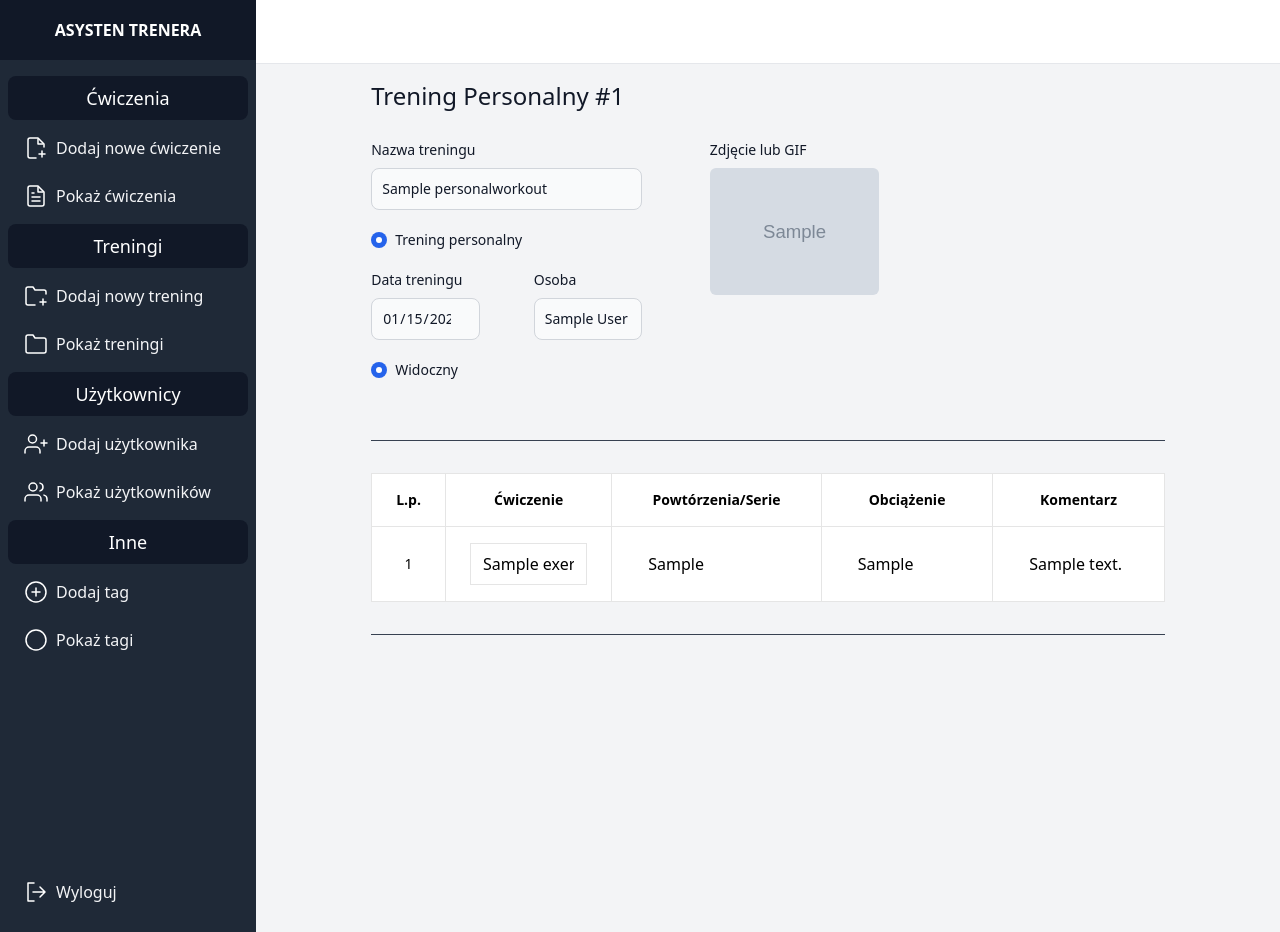
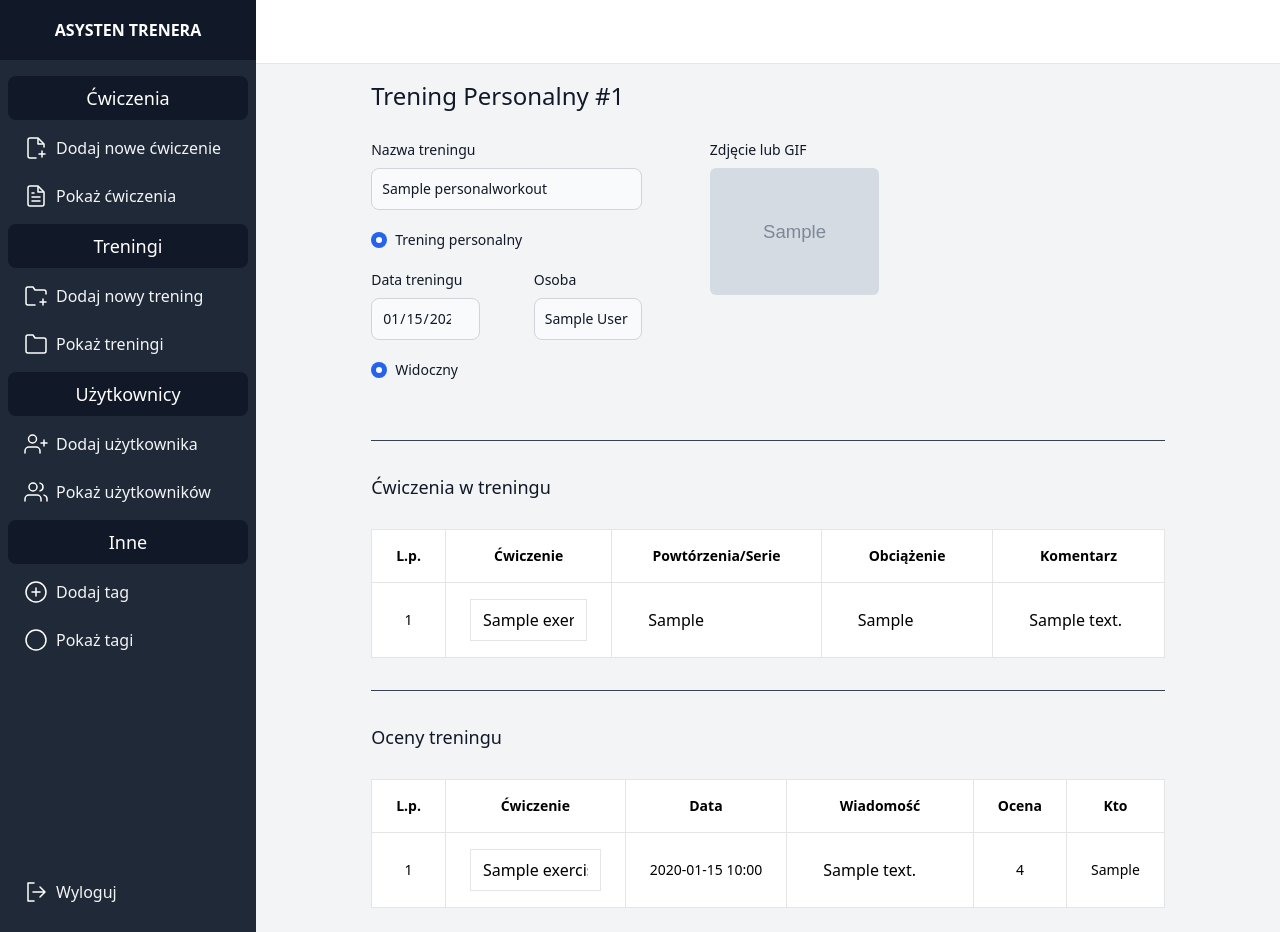
Before and after one commit to 321nomyzS/FitnessApp_server, a Django app: page /training/personal/1 in a window 1280 px wide. Run offline with Django 4.2, Linux system fonts and the light colour scheme; a user stored in the database is signed in; tables that the repository leaves empty hold one stand-in row (values such as "Sample post"); grey boxes marked "Sample" are stand-in pictures; some libraries are stand-ins or nearby versions.

Commit message:
Add feedback feature

```diff
--- a/trener/models.py
+++ b/trener/models.py
@@ -151,3 +151,13 @@ class PersonalWorkout(models.Model):
 
     def __str__(self):
         return f"Personal Workout on {self.workout_date}"
+
+
+class Feedback(models.Model):
+    id = models.AutoField(primary_key=True)
+    message = models.TextField(blank=True)
+    rating = models.IntegerField(blank=True)
+    personal_workout = models.ForeignKey('PersonalWorkout', on_delete=models.CASCADE)
+    exercise = models.ForeignKey('Exercise', on_delete=models.CASCADE)
+    date = models.DateTimeField(auto_now_add=True)
+    person = models.ForeignKey('Person', on_delete=models.CASCADE)
--- a/trener/views.py
+++ b/trener/views.py
@@ -9,6 +9,7 @@ from django.shortcuts import render, get_object_or_404, redirect
 from django.views.decorators.csrf import csrf_protect
 from .forms import ExerciseForm, MyTrainingForm, ClientForm
 from .models import Exercise, GeneralWorkout, PersonalWorkout, WorkoutExercise
+from django.utils import timezone
 
 
 @login_required
@@ -361,8 +362,9 @@ def show_general_training(request, id):
 def show_personal_training(request, id):
     personal_training = PersonalWorkout.objects.get(id=id)
     workout_exercises = WorkoutExercise.objects.filter(personal_workout_id=id)
+    feedback = Feedback.objects.filter(personal_workout=personal_training)
     return render(request, 'show_training.html',
-                  {'training': personal_training, 'workout_exercises': workout_exercises})
+                  {'training': personal_training, 'workout_exercises': workout_exercises, 'feedback': feedback})
 
 
 @login_required
--- a/trener_style/static/css/dist/styles.css
+++ b/trener_style/static/css/dist/styles.css
@@ -1023,6 +1023,10 @@ select {
   margin-bottom: calc(1rem * var(--tw-space-y-reverse));
 }
 
+.overflow-auto {
+  overflow: auto;
+}
+
 .overflow-y-auto {
   overflow-y: auto;
 }
@@ -1139,14 +1143,14 @@ select {
   background-color: rgb(185 28 28 / var(--tw-bg-opacity));
 }
 
+.bg-violet-500 {
+  --tw-bg-opacity: 1;
+  background-color: rgb(139 92 246 / var(--tw-bg-opacity));
+}
+
 .bg-white {
   --tw-bg-opacity: 1;
   background-color: rgb(255 255 255 / var(--tw-bg-opacity));
-}
-
-.bg-violet-500 {
-  --tw-bg-opacity: 1;
-  background-color: rgb(139 92 246 / var(--tw-bg-opacity));
 }
 
 .fill-gray-400 {
--- a/trener_style/templates/show_training.html
+++ b/trener_style/templates/show_training.html
@@ -73,6 +73,11 @@
         <hr class="h-px mx-auto w-full my-8 bg-gray-700 border-0">
 
         <!-- Lista ćwiczeń -->
+        <div>
+            <p class="font-medium text-gray-900 text-lg mb-7">
+                Ćwiczenia w treningu
+            </p>
+        </div>
         <table class="min-w-full border border-neutral-200 text-center text-sm font-light text-surface bg-white">
         <thead class="border-neutral-200 font-medium">
             <tr>
@@ -97,6 +102,48 @@
         </table>
 
         <hr class="h-px mx-auto w-full my-8 bg-gray-700 border-0">
+
+    <!-- Lista ocen -->
+        <div>
+            <p class="font-medium text-gray-900 text-lg mb-7">
+                Oceny treningu
+            </p>
+        </div>
+    <table class="min-w-full border border-neutral-200 text-center text-sm font-light text-surface bg-white">
+        <thead class="border-neutral-200 font-medium">
+            <tr>
+                <th class="border-e border-neutral-200 px-6 py-4">L.p.</th>
+                <th class="border-e border-neutral-200 px-6 py-4">Ćwiczenie</th>
+                <th class="border-e border-neutral-200 px-6 py-4">Data</th>
+                <th class="border-e border-neutral-200 px-6 py-4">Wiadomość</th>
+                <th class="border-e border-neutral-200 px-6 py-4">Ocena</th>
+                <th class="border-e border-neutral-200 px-6 py-4">Kto</th>
+            </tr>
+        </thead>
+        <tbody>
+        </tbody>
+            {% for feedback_i in feedback %}
+                {% if feedback_i.exercise %}
+                <tr>
+                    <td class="whitespace-nowrap border-e border-t border-neutral-200 px-6 py-4">{{ forloop.counter }}</td>
+                    <td class="whitespace-nowrap border-e border-t border-neutral-200 px-6 py-4"><input class="rounded-m border-neutral-200 w-full" type="text" value="{{ feedback_i.exercise.title }}" disabled></td>
+                    <td class="whitespace-nowrap border-e border-t border-neutral-200 px-6 py-4">{{ feedback_i.date|date:"Y-m-d H:i" }}</td>
+                    <td class="whitespace-nowrap border-e border-t border-neutral-200 px-6 py-4"><input class="w-full border-none" type="text" value="{{ feedback_i.message }}" disabled></td>
+                    <td class="whitespace-nowrap border-e border-t border-neutral-200 px-6 py-4">{{ feedback_i.rating }}</td>
+                    <td class="whitespace-nowrap border-e border-t border-neutral-200 px-6 py-4">{{ feedback_i.person.first_name }}</td>
+                </tr>
+                {% endif %}
+            {% endfor %}
+            {% for feedback_i in feedback %}
+                {% if not feedback_i.exercise %}
+                    <th colspan="2" class="whitespace-nowrap border-e border-t border-neutral-200 px-6 py-4">Podsumowanie</th>
+                    <td class="whitespace-nowrap border-e border-t border-neutral-200 px-6 py-4">{{ feedback_i.date|date:"Y-m-d H:i" }}</td>
+                    <td class="whitespace-nowrap border-e border-t border-neutral-200 px-6 py-4"><input class="w-full border-none" type="text" value="{{ feedback_i.message }}" disabled></td>
+                    <td class="whitespace-nowrap border-e border-t border-neutral-200 px-6 py-4">{{ feedback_i.rating }}</td>
+                    <td class="whitespace-nowrap border-e border-t border-neutral-200 px-6 py-4">{{ feedback_i.person.first_name }}</td>
+                {% endif %}
+            {% endfor %}
+        </table>
     </form>
     <script src="{% static "scripts/add_training.js"%}"></script>
 {% endblock %}
```
